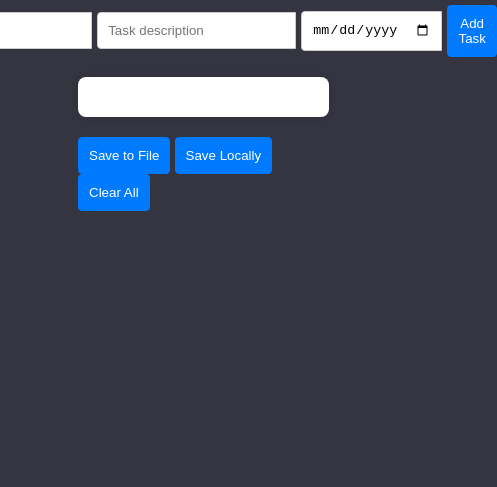
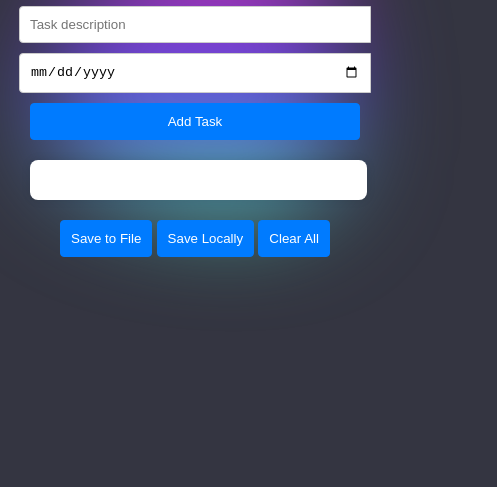
Before and after one commit to ElektroRaks/todolist, a plain HTML site: page index.html in a window 390 px wide. Shown: the part 357-844 px from the top of the page, 497 px wide, since content can reach past the window. Drawn offline with Linux system fonts and the light colour scheme.

Commit message:
Update layout

```diff
--- a/index.html
+++ b/index.html
@@ -7,6 +7,7 @@
     <title>To-Do List App</title>
 </head>
 <body>
+    <div class="gradient"></div>
     <div class="container">
         <h1>To-Do List</h1>
         <div class="add-task">
@@ -14,7 +15,7 @@
             <input type="text" id="taskDescriptionInput" placeholder="Task description">
             <!-- <input type="datetime-local" id="taskDateTimeInput" placeholder="Select date and time"> -->
             <input type="date" id="taskDateInput" placeholder="Select date">
-            <button onclick="addTask()">Add Task</button>
+            <button class="btn-addtask" onclick="addTask()">Add Task</button>
         </div>
 
         <div id="taskList">
--- a/style.css
+++ b/style.css
@@ -100,3 +100,67 @@ button {
     background-color: #41DC8F;
     border: 1px solid #41DC8F;
 }
+
+
+/* -------------------- */
+/* BACKGROUND ANIMATION */
+
+.gradient {
+    width: 500px;
+    height: 500px;
+    filter: blur(50px);
+    background-image: linear-gradient(#4ddc9e, #5b37eb, #f1307e);
+    animation: rotate 10s cubic-bezier(0.8, 0.2, 0.2, 0.8) alternate infinite;
+    border-radius: 30% 70% 70% 30%/30% 30% 70% 70%;
+    z-index: -1;
+
+  }
+
+  @keyframes rotate {
+    0% {
+      transform: rotate(0deg);
+    }
+    100% {
+      transform: rotate(360deg);
+    }
+  }
+
+  /* ----------- */
+  /* BOX STYLES */
+
+@media (max-width: 768px) {
+    .container {
+        width: 100%; /* Adjust as needed */
+        padding: 30px;
+    }
+    .add-task {
+        width: 100%;
+        flex-direction: column;
+        gap: 10px;
+    }
+    .btn-addtask{
+        width: 100%;
+    }
+    input {
+        width: 100%;
+    }
+    .task {
+        justify-content: flex-start;
+        flex-direction: row;
+        flex-wrap: wrap;
+        row-gap: 20px;
+    }
+    .task span {
+        flex-grow: 1;
+        margin-right: 00px;
+        width: 100%;
+        padding: 5px;
+    }
+    .gradient {
+        width: 300px;
+        height: 300px;
+        position: absolute;
+        z-index: -1;
+      }
+
+}
```
